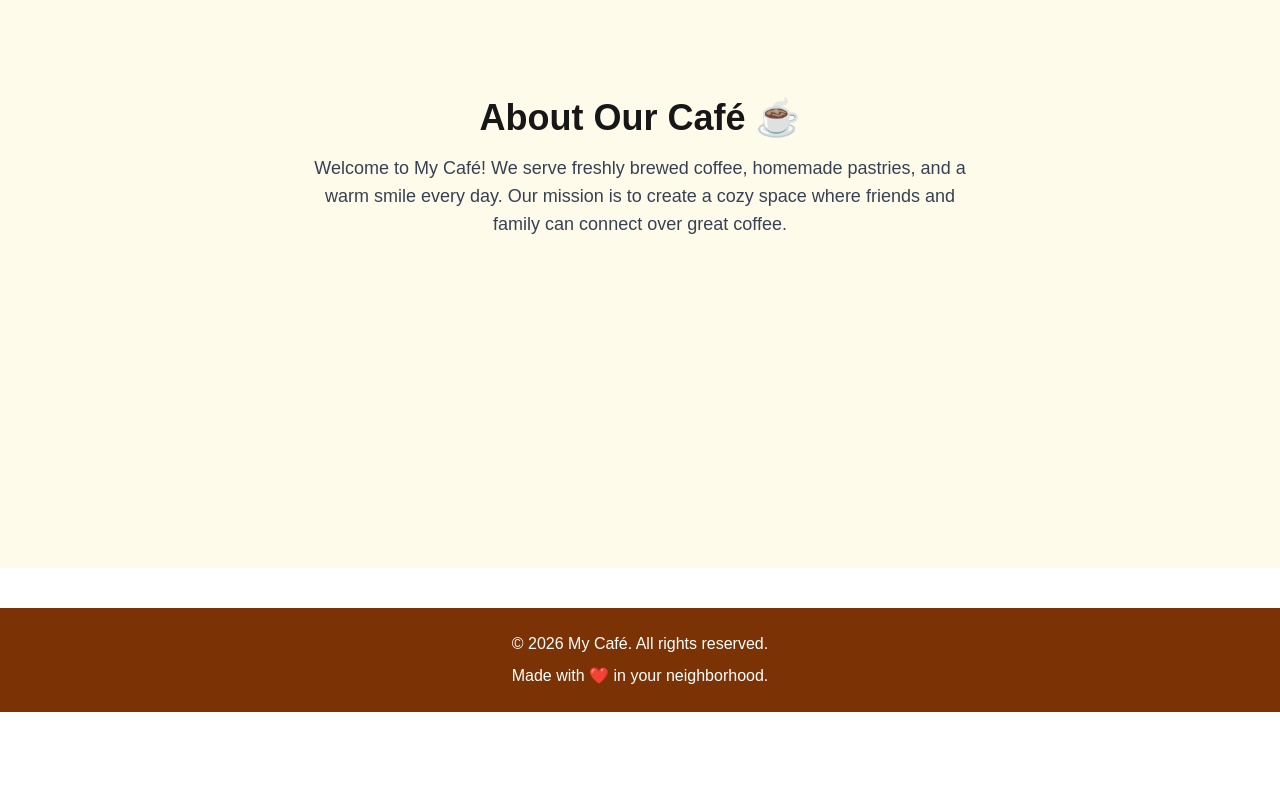
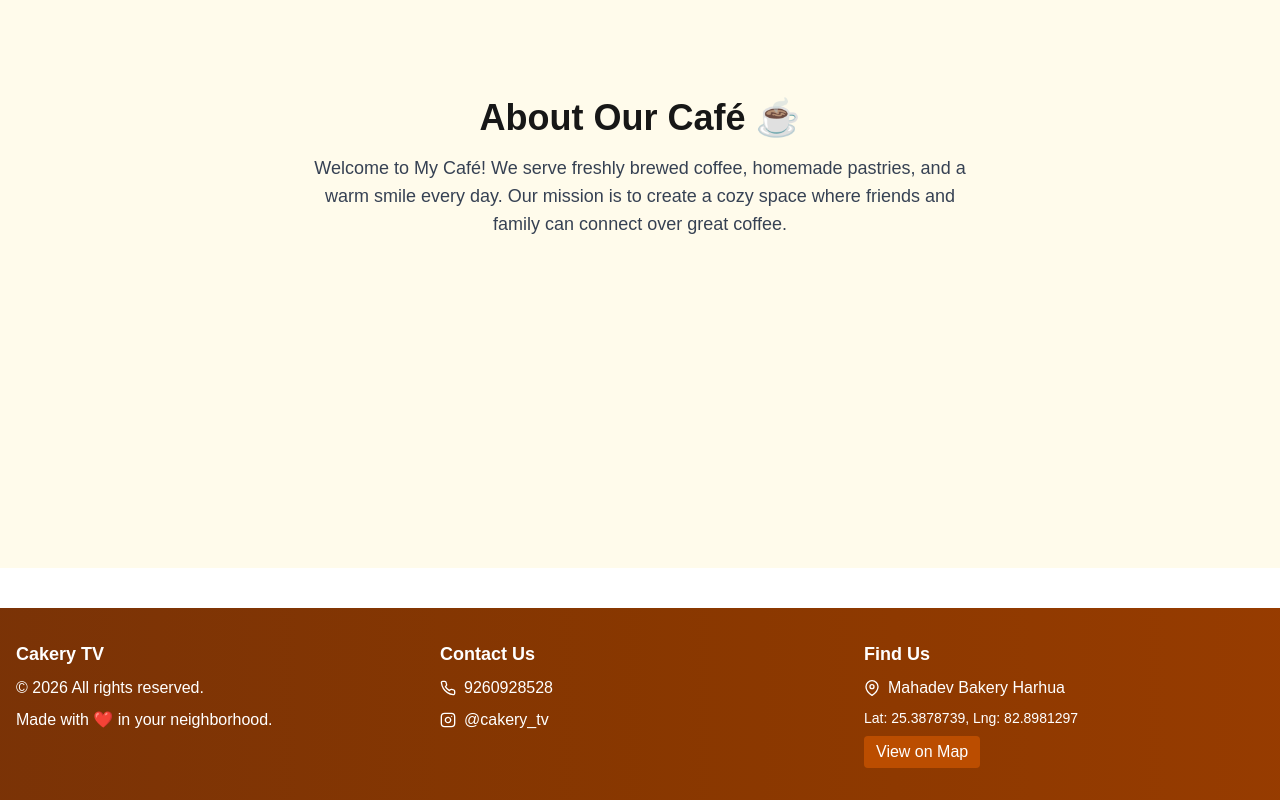
Before and after one commit to Akash9499/Restaurant_site, a Next.js app: page /about in a window 1280 px wide. Shown: the part 296-1096 px from the top of the page. Before the commit the page ends 1008 px from the top, so only its background shows below. Built offline with nearby package versions, Linux system fonts and the light colour scheme.

Commit message:
UI improvement

```diff
--- a/app/auth/login/page.tsx
+++ b/app/auth/login/page.tsx
@@ -150,6 +150,9 @@ export default function LoginPage() {
         credentialResponse.credential
       );
 
+      console.log("Decoded JWT:", decoded);
+      console.log("Cred resp JWT:", credentialResponse);
+
       const user: GoogleUser = {
         name: decoded.name,
         email: decoded.email,
--- a/app/page.tsx
+++ b/app/page.tsx
@@ -11,7 +11,7 @@ export default function HomePage() {
         {/* 🌟 Hero Section */}
         <section className="flex flex-col items-center justify-center text-center py-20 px-6">
           <h1 className="text-5xl font-extrabold text-amber-900 mb-4">
-            Welcome to My Bakery 🥐
+            Welcome to My Bakery 🥐 Cakery TV
           </h1>
           <p className="text-lg text-gray-700 max-w-2xl">
             Freshly baked breads, pastries, and desserts made with love every
--- a/components/Footer.tsx
+++ b/components/Footer.tsx
@@ -1,11 +1,50 @@
+import { FiPhone, FiInstagram, FiMapPin } from 'react-icons/fi';
+
 export default function Footer() {
   return (
-    <footer className="bg-amber-900 text-white py-6 mt-10">
-      <div className="text-center">
-        <p>© {new Date().getFullYear()} My Café. All rights reserved.</p>
-        <p className="mt-2">
-          Made with ❤️ in your neighborhood.
-        </p>
+    <footer className="bg-gradient-to-r from-amber-900 to-amber-800 text-white py-8 mt-10">
+      <div className="container mx-auto px-4">
+        <div className="grid grid-cols-1 md:grid-cols-2 lg:grid-cols-3 gap-6">
+          {/* Copyright Section */}
+          <div className="text-center md:text-left">
+            <h3 className="text-lg font-semibold mb-2">Cakery TV</h3>
+            <p>© {new Date().getFullYear()} All rights reserved.</p>
+            <p className="mt-2">Made with ❤️ in your neighborhood.</p>
+          </div>
+
+          {/* Contact Info */}
+          <div className="text-center md:text-left">
+            <h3 className="text-lg font-semibold mb-2">Contact Us</h3>
+            <div className="space-y-2">
+              <p className="flex items-center justify-center md:justify-start">
+                <FiPhone className="mr-2" />
+                <a href="tel:9260928528" className="hover:text-amber-200 transition-colors">9260928528</a>
+              </p>
+              <p className="flex items-center justify-center md:justify-start">
+                <FiInstagram className="mr-2" />
+                <a href="https://www.instagram.com/cakery_tv" target="_blank" rel="noreferrer" className="hover:text-amber-200 transition-colors">@cakery_tv</a>
+              </p>
+            </div>
+          </div>
+
+          {/* Location */}
+          <div className="text-center md:text-left">
+            <h3 className="text-lg font-semibold mb-2">Find Us</h3>
+            <p className="flex items-center justify-center md:justify-start mb-2">
+              <FiMapPin className="mr-2" />
+              Mahadev Bakery Harhua
+            </p>
+            <p className="text-sm mb-2">Lat: 25.3878739, Lng: 82.8981297</p>
+            <a
+              href="https://www.google.com/maps/place/Mahadev+Bakery+Harhua/@25.3879247,82.8980549,21z/data=!4m6!3m5!1s0x398e2d764ff95569:0x4c529c1ebbb3af01!8m2!3d25.3878739!4d82.8981297!16s%2Fg%2F11s35gzwd8?entry=ttu&g_ep=EgoyMDI2MDQxNS4wIKXMDSoASAFQAw%3D%3D"
+              target="_blank"
+              rel="noreferrer"
+              className="inline-block bg-amber-700 hover:bg-amber-600 px-3 py-1 rounded transition-colors"
+            >
+              View on Map
+            </a>
+          </div>
+        </div>
       </div>
     </footer>
   );
--- a/components/Navbar.tsx
+++ b/components/Navbar.tsx
@@ -23,7 +23,7 @@ export default function Navbar() {
   return (
     <nav className="bg-amber-900 text-white px-6 py-4 flex justify-between items-center">
       {/* Brand / Logo */}
-      <h1 className="text-2xl font-bold">☕ My Café</h1>
+      <h1 className="text-2xl font-bold">☕ Cakery TV</h1>
 
       {/* Links */}
       <div className="space-x-6">
--- a/package.json
+++ b/package.json
@@ -14,7 +14,8 @@
     "jwt-decode": "^4.0.0",
     "next": "^15.2.0",
     "react": "^18.3.1",
-    "react-dom": "^18.3.1"
+    "react-dom": "^18.3.1",
+    "react-icons": "^5.6.0"
   },
   "devDependencies": {
     "@eslint/eslintrc": "^3",
```
Also changed, not shown: 1 other file (tests, documents, lock files or other folders).
